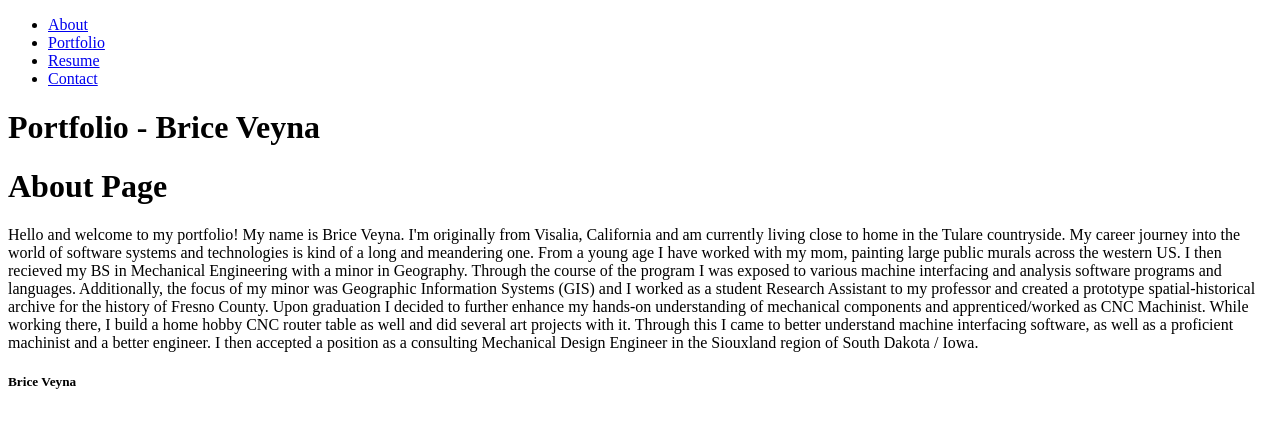
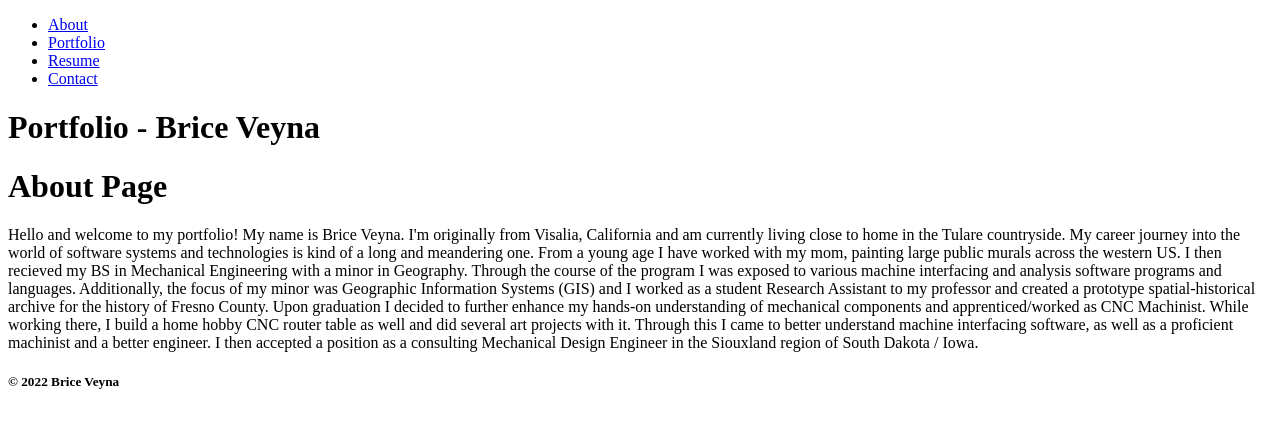
Before and after one commit to BriceVeyna/Software-Dev-Portfolio, a React (Create React App) app: page / in a window 1280 px wide. Shown: the top 428 px of the page. Built offline with nearby package versions, Linux system fonts and the light colour scheme.

Commit message:
Format footer section, add copyright, year

```diff
--- a/src/components/Footer.js
+++ b/src/components/Footer.js
@@ -2,7 +2,9 @@ import React from 'react';
 
 function Footer() {
     return (
-        <h5>Brice Veyna</h5>
+        <footer>
+            <h5>&copy; 2022 Brice Veyna</h5>
+        </footer>
     );
 }
 
```
